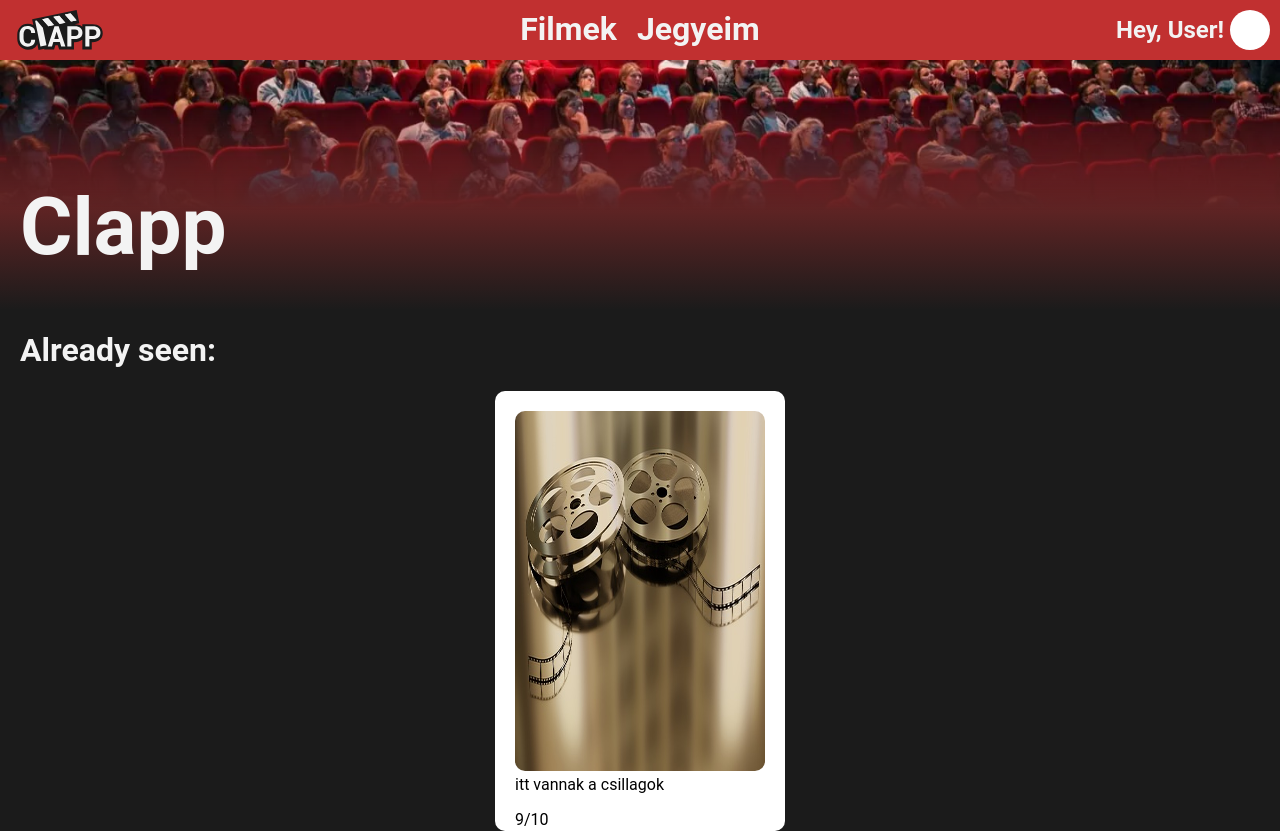
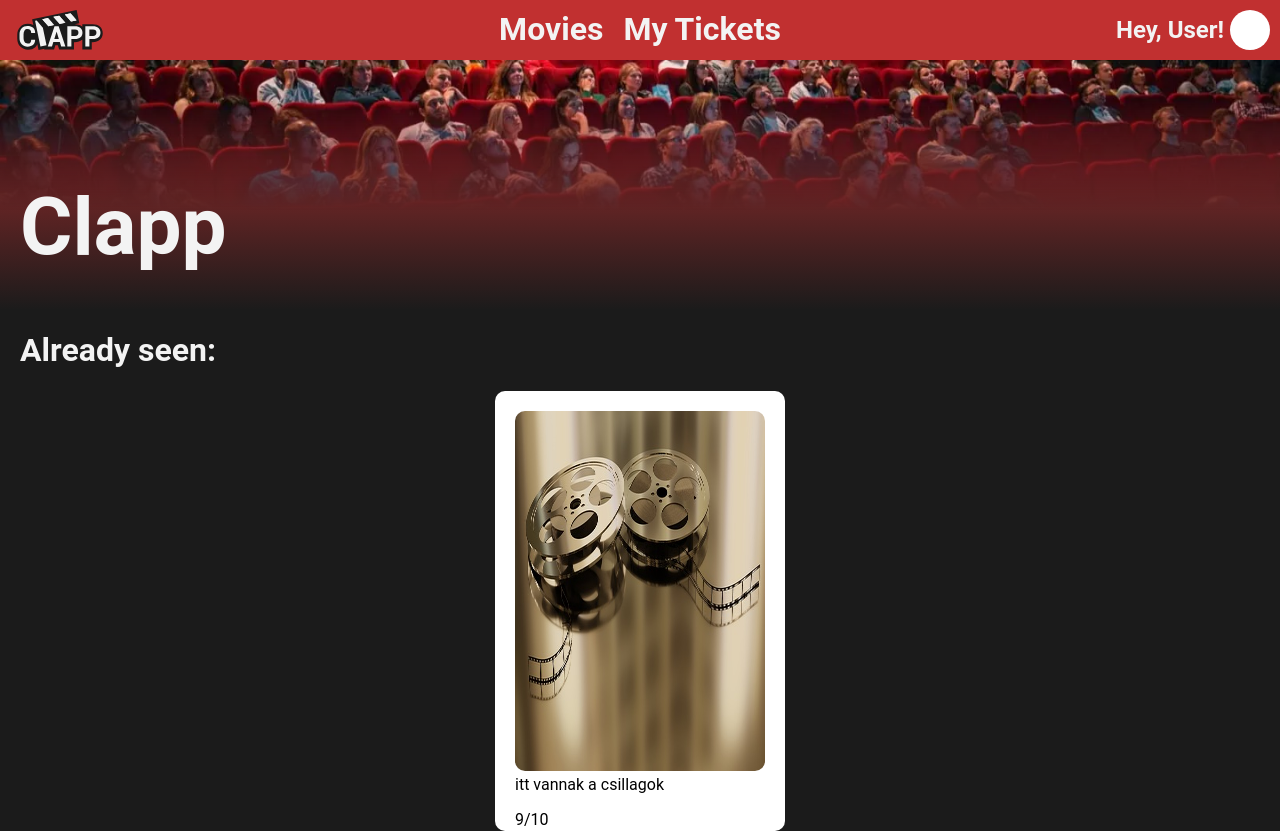
Before and after one commit to jtothmark2/project-day, a React (Create React App) app in the folder frontend/clapp/: page /tickets in a window 1280 px wide. Built offline with nearby package versions, Linux system fonts and the light colour scheme.

Commit message:
Navbar Changes

```diff
--- a/frontend/clapp/src/App.css
+++ b/frontend/clapp/src/App.css
@@ -104,6 +104,11 @@ body {
 a{
   text-decoration: none;
   color: var(--contrast);
+  transition: 0.3s;
+}
+a:hover{
+  transform: scale(1.1);
+  color: rgb(129, 20, 20);
 }
 .receipt{
 
--- a/frontend/clapp/src/Navbar.js
+++ b/frontend/clapp/src/Navbar.js
@@ -32,8 +32,8 @@ class Navbar extends Component {
       <div className="navbar extended" id='navbar'>
         <Logo className="logo"/>
         <div className='links'>
-            <Link to={"/"}><h1>Filmek</h1></Link>
-            <Link to={"/tickets"}><h1>Jegyeim</h1></Link>
+            <Link to={"/"}><h1>Movies</h1></Link>
+            <Link to={"/tickets"}><h1>My Tickets</h1></Link>
         </div>
         <div className='user'>
             <h2>Hey, User!</h2>
```
